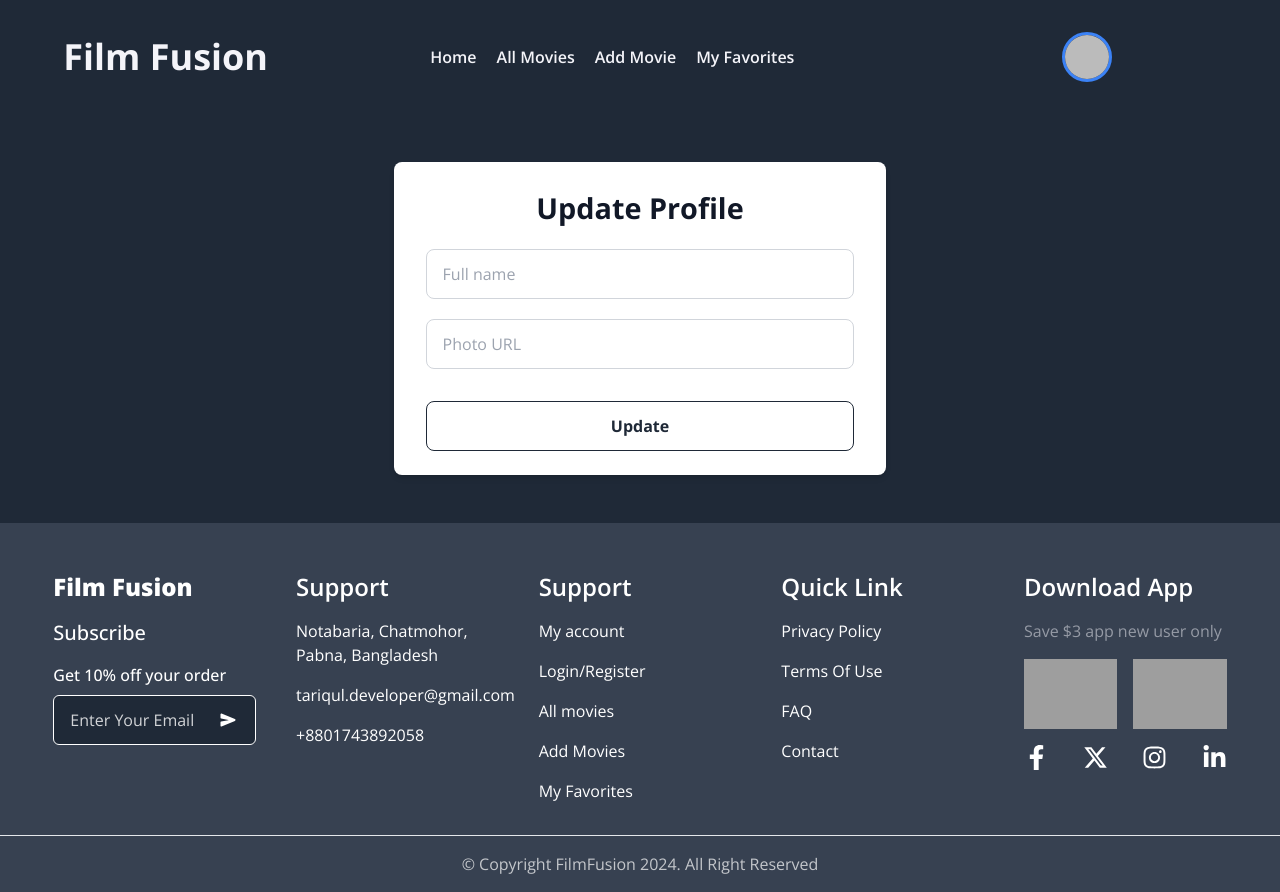
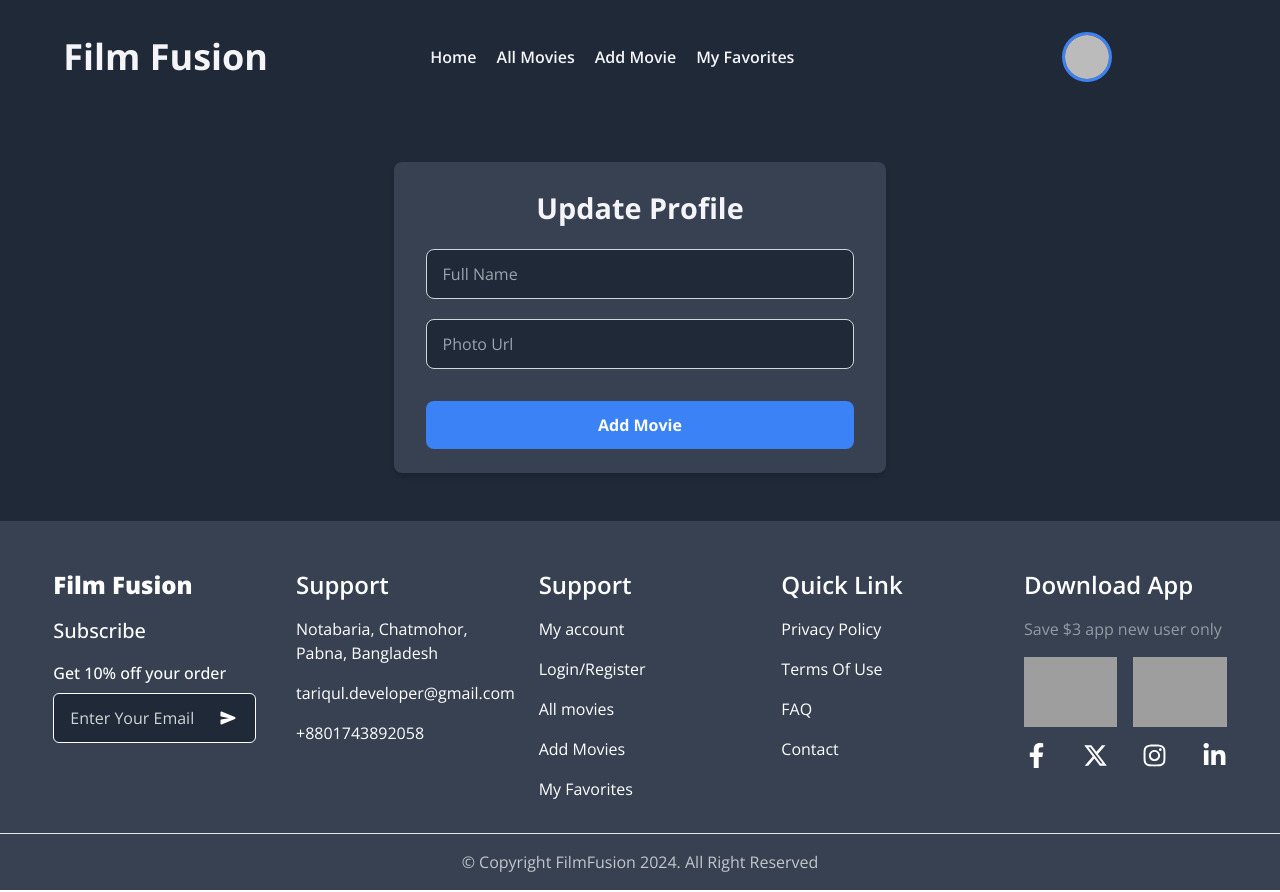
Before and after one commit to tariqul420/Film-Fusion, a React (Vite) app: page /update-Profile in a window 1280 px wide. Built offline with nearby package versions, Linux system fonts and the light colour scheme; no server answers; sample sign-in values are in the browser's storage; grey boxes are pictures that could not be loaded.

Commit message:
add update profile

```diff
--- a/package.json
+++ b/package.json
@@ -14,6 +14,7 @@
     "prop-types": "^15.8.1",
     "react": "^18.3.1",
     "react-dom": "^18.3.1",
+    "react-hook-form": "^7.53.2",
     "react-icons": "^5.4.0",
     "react-router-dom": "^7.0.2",
     "react-select": "^5.8.3",
--- a/src/Components/Others/MovieCart.jsx
+++ b/src/Components/Others/MovieCart.jsx
@@ -6,7 +6,6 @@ import Swal from "sweetalert2";
 
 const MovieCart = ({ movie, setFavorite, favorite }) => {
     const { _id, moviePoster, movieTitle, genres, duration, releaseYear, rating } = movie
-    console.log(movie);
 
     const navigate = useNavigate()
     const { pathname } = useLocation()
--- a/src/Components/Others/Navbar/Profile.jsx
+++ b/src/Components/Others/Navbar/Profile.jsx
@@ -20,7 +20,7 @@ const Profile = () => {
 
             {/*  tooltip  */}
             <div
-                className={` ${isProfileHovered ? "opacity-100 z-20 translate-y-0" : "opacity-0 z-[-1] translate-y-[20px]"} absolute bottom-[-210px] left-[50%] transform translate-x-[-50%] bg-gray-700 w-[250px] rounded-md p-[15px] shadow-md transition-all duration-300`}>
+                className={` ${isProfileHovered ? "opacity-100 z-20 translate-y-0" : "opacity-0 z-[-1] translate-y-[20px]"} absolute bottom-[-260px] left-[50%] transform translate-x-[-50%] bg-gray-700 w-[250px] rounded-md p-[15px] shadow-md transition-all duration-300`}>
 
                 {/*  account details  */}
                 <div className="flex items-center justify-center flex-col">
@@ -34,12 +34,17 @@ const Profile = () => {
                     </div>
                     <h4 className="text-[1.1rem] font-[600] mt-2">{user?.displayName}</h4>
 
+
+                    <button
+                        onClick={() => navigate('/my-profile')}
+                        className="border-2 px-5 py-1 hover:bg-color-accent hover:text-color-text rounded-full border-solid border-color-accent font-semibold text-lg mt-3">
+                        My Profile
+                    </button>
                     <button
                         onClick={logoutUser}
-                        className="border-2 px-5 py-1 hover:bg-color-accent hover:text-color-text rounded-full border-solid border-color-accent font-semibold text-lg mt-3">Log Out</button>
-                    <button
-                        onClick={()=>navigate('/my-profile')}
-                        className="border-2 px-5 py-1 hover:bg-color-accent hover:text-color-text rounded-full border-solid border-color-accent font-semibold text-lg mt-3">My Profile</button>
+                        className="border-2 px-5 py-1 hover:bg-color-accent hover:text-color-text rounded-full border-solid border-color-accent font-semibold text-lg mt-3">
+                        Log Out
+                    </button>
                 </div>
 
                 {/*  bottom arrow  */}
--- a/src/Pages/AddMovie.jsx
+++ b/src/Pages/AddMovie.jsx
@@ -12,7 +12,6 @@ const AddMovie = () => {
     const [summary, setSummary] = useState('')
     const [genres, setGenres] = useState('')
     const [selectedOptions, setSelectedOptions] = useState([]);
-    console.log(selectedOptions);
 
     const movieUrl = new RegExp('^https?:\\/\\/.+\\.(png|jpg|jpeg|bmp|gif|webp)$', 'i');
 
--- a/src/Pages/UpdateProfile.jsx
+++ b/src/Pages/UpdateProfile.jsx
@@ -1,78 +1,68 @@
-
-
 import { useContext } from "react";
-import { toast } from "react-toastify";
+import { useForm } from "react-hook-form";
 import { AuthContext } from "../Provider/AuthProvider";
+import Swal from "sweetalert2";
 import { useNavigate } from "react-router-dom";
-
 const UpdateProfile = () => {
-    const { updateUserProfile, setUser, user } = useContext(AuthContext)
+    const { updateUserProfile, setUser, setLoading } = useContext(AuthContext)
     const navigate = useNavigate()
 
-    const handelUpdateProfile = (e) => {
-        e.preventDefault()
-
-        const fullName = e.target.fullName.value;
-        const photoUrl = e.target.photoUrl.value;
-        const email = user.email
+    const { register, handleSubmit } = useForm();
+    const onSubmit = ({ fullName, photoUrl }) => {
 
         updateUserProfile({ displayName: fullName, photoURL: photoUrl })
-            .then(() => {
-                const updateProfile = { fullName, photoUrl, email }
-
-                fetch('https://espresso-emporium-server-theta.vercel.app/users/updateUserProfile', {
-                    method: 'PATCH',
-                    headers: {
-                        'content-type': 'application/json'
-                    },
-                    body: JSON.stringify(updateProfile)
-                })
-                    .then(res => res.json())
             .then(() => {
                 setUser((prevUser) => ({
                     ...prevUser,
                     displayName: fullName,
                     photoURL: photoUrl,
                 }));
-                        toast.success('Update Your Profile')
-                        navigate("/my-profile")
+                Swal.fire({
+                    position: "center",
+                    icon: "success",
+                    title: "Successful Update Profile",
+                    showConfirmButton: false,
+                    timer: 1500
+                });
+                navigate('/my-profile')
+                setLoading(true)
             })
             .catch(() => {
-                        toast.error("Not update Your Profile.")
+                Swal.fire({
+                    position: "center",
+                    icon: "error",
+                    title: "Failed Update Profile",
+                    showConfirmButton: false,
+                    timer: 1500
+                });
             })
-            })
-    }
-
+    };
     return (
         <section className="w-full h-auto flex items-center justify-center sm:py-12 p-6">
-            <div className="w-full sm:w-[40%] bg-white rounded-lg sm:py-6 sm:px-8 p-4 flex flex-col gap-5 shadow-md">
-
-                <form onSubmit={handelUpdateProfile} className="w-full flex flex-col gap-5">
-                    <h3 className="text-[1.8rem] font-[700] text-gray-900 text-center">
+            <div className="w-full sm:w-[40%] bg-gray-700 rounded-lg sm:py-6 sm:px-8 p-4 flex flex-col gap-5 shadow-md">
+                <form onSubmit={handleSubmit(onSubmit)} className="w-full flex flex-col gap-5">
+                    <h3 className="text-[1.8rem] font-[700]  text-center">
                         Update Profile
                     </h3>
 
                     <input
-                        required
-                        type="text"
-                        name="fullName"
-                        placeholder="Full name"
-                        className="py-3 px-4 border focus:outline-color-primary border-gray-300 rounded-lg w-full"
-                    />
+                        className="py-3 px-4 border focus:outline-color-primary border-gray-300 bg-color-primary rounded-lg w-full text-color-text"
+                        placeholder="Full Name"
+                        {...register("fullName", { required: true })} />
 
                     <input
-                        required
-                        type="text"
-                        name="photoUrl"
-                        placeholder="Photo URL"
-                        className="py-3 px-4 border focus:outline-color-primary border-gray-300 rounded-lg w-full"
-                    />
+                        className="py-3 px-4 border focus:outline-color-primary border-gray-300 bg-color-primary rounded-lg w-full text-color-text"
+                        placeholder="Photo Url"
+                        {...register("photoUrl", { required: true })} />
 
+                    <div className="w-full flex items-center justify-center">
                         <button
                             type="submit"
-                        className="w-full py-3 px-4 border border-solid border-color-primary font-bold text-color-primary hover:text-white transition-all duration-300 hover:bg-color-primary outline-none rounded-lg mt-3">
-                        Update
+                            className="w-full py-3 px-4 bg-[#3B82F6] text-white border-none font-bold outline-none rounded-lg mt-3"
+                        >
+                            Add Movie
                         </button>
+                    </div>
                 </form>
             </div>
         </section>
```
Also changed, not shown: 1 other file (tests, documents, lock files or other folders). Lines whose indentation alone changed are shown as unchanged.
